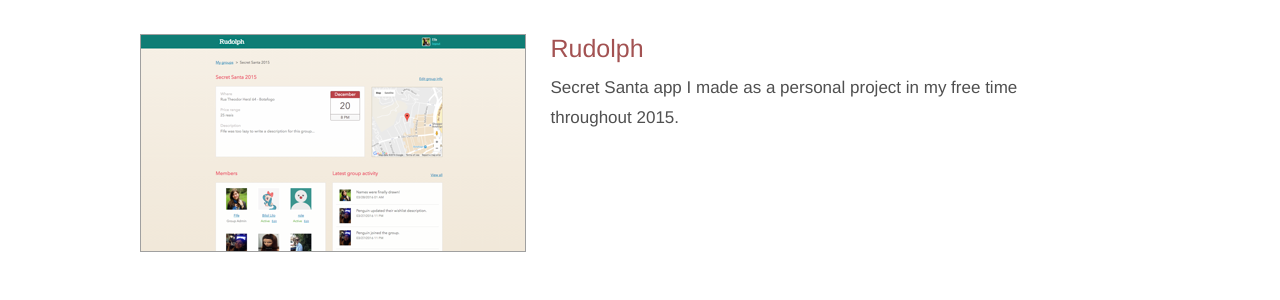
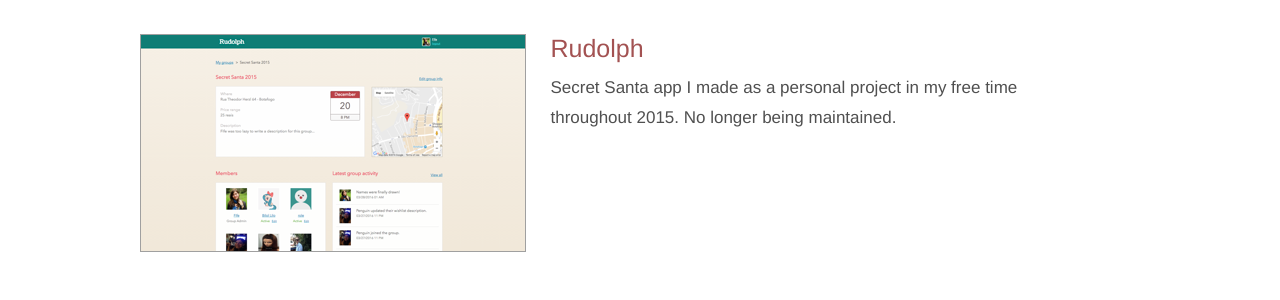
Before and after one commit to florasaramago/FloraSaramago, a Jekyll site: the page built from index.html, in a window 1280 px wide. Shown: the part 1069-1369 px from the top of the page. Built offline with Jekyll 4.4.1, drawn with Linux system fonts in a browser that asks for light colours; some web fonts are replaced.

Commit message:
Sunset notice

```diff
--- a/index.html
+++ b/index.html
@@ -52,7 +52,7 @@ layout: default
       <div class="name"><a href="http://itsrudolph.com" target="_blank">Rudolph</a></div>
 
       <div class="description">
-        Secret Santa app I made as a personal project in my free time throughout 2015.
+        Secret Santa app I made as a personal project in my free time throughout 2015. No longer being maintained.
       </div>
     </div>
   </div>
```
